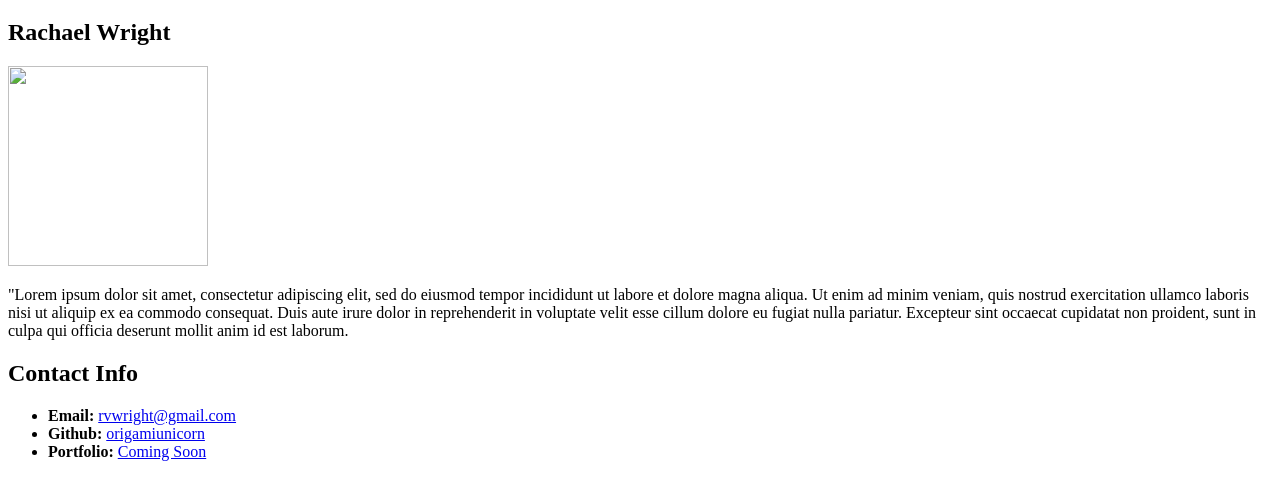
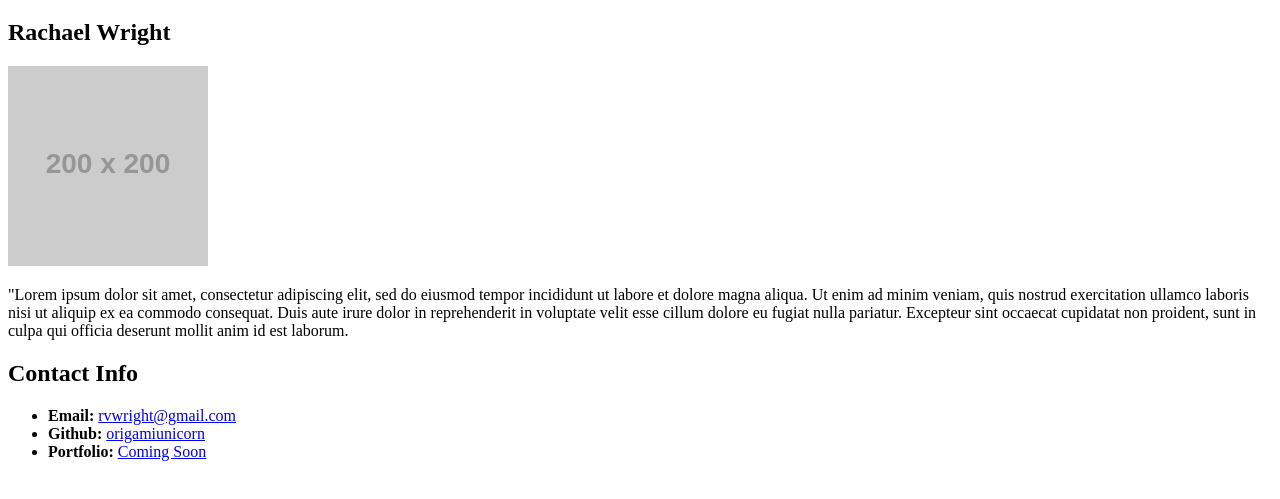
Before and after one commit to origamiunicorn/StudentBio, a plain HTML site: page bio.html in a window 1280 px wide. Shown: the part 61-560 px from the top of the page. Drawn offline with Linux system fonts and the light colour scheme; placeholder pictures from the web are drawn by us.

Commit message:
Updated my Student Bio with an image.

```diff
--- a/bio.html
+++ b/bio.html
@@ -9,7 +9,7 @@
 <body>
     <h1>Student Bio</h1>
     <h2>Rachael Wright</h2>
-    <p><img src="" style="width: 200px; height: 200px;" /></p>
+    <p><img src="https://dummyimage.com/200x200" style="width: 200px; height: 200px;" /></p>
     <p>"Lorem ipsum dolor sit amet, consectetur adipiscing elit, sed do eiusmod tempor incididunt ut labore et dolore magna aliqua. Ut enim ad minim veniam, quis nostrud exercitation ullamco laboris nisi ut aliquip ex ea commodo consequat. Duis aute irure dolor in reprehenderit in voluptate velit esse cillum dolore eu fugiat nulla pariatur. Excepteur sint occaecat cupidatat non proident, sunt in culpa qui officia deserunt mollit anim id est laborum.</p>
 
     <h2>Contact Info</h2>
```
